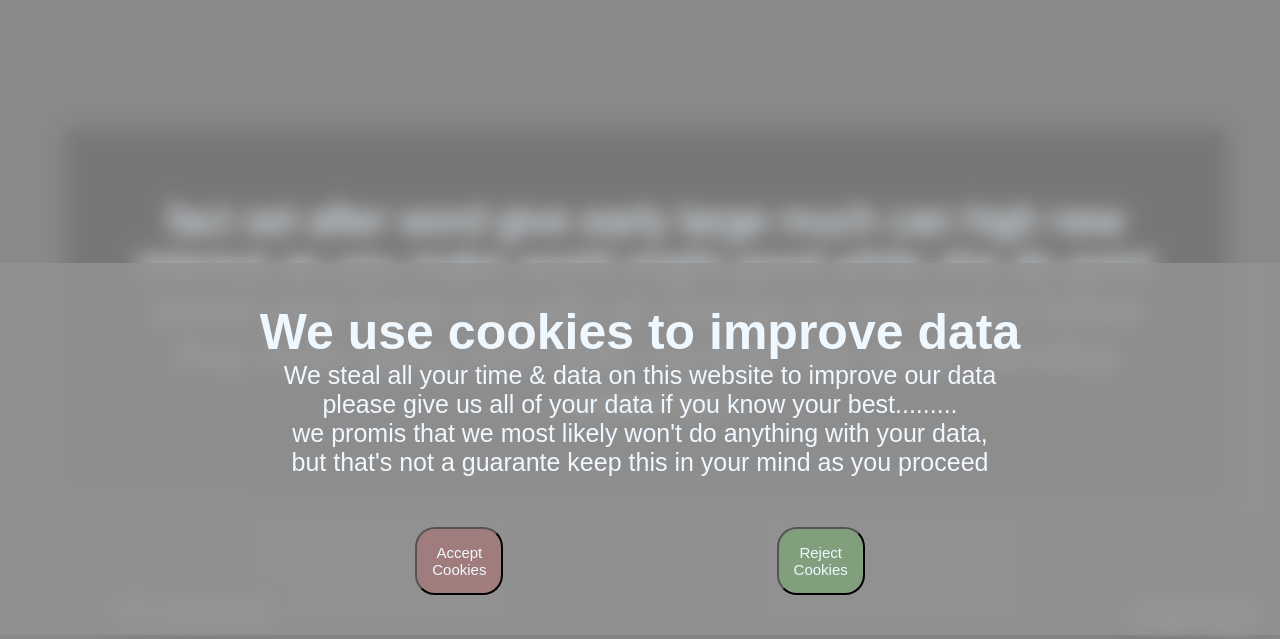
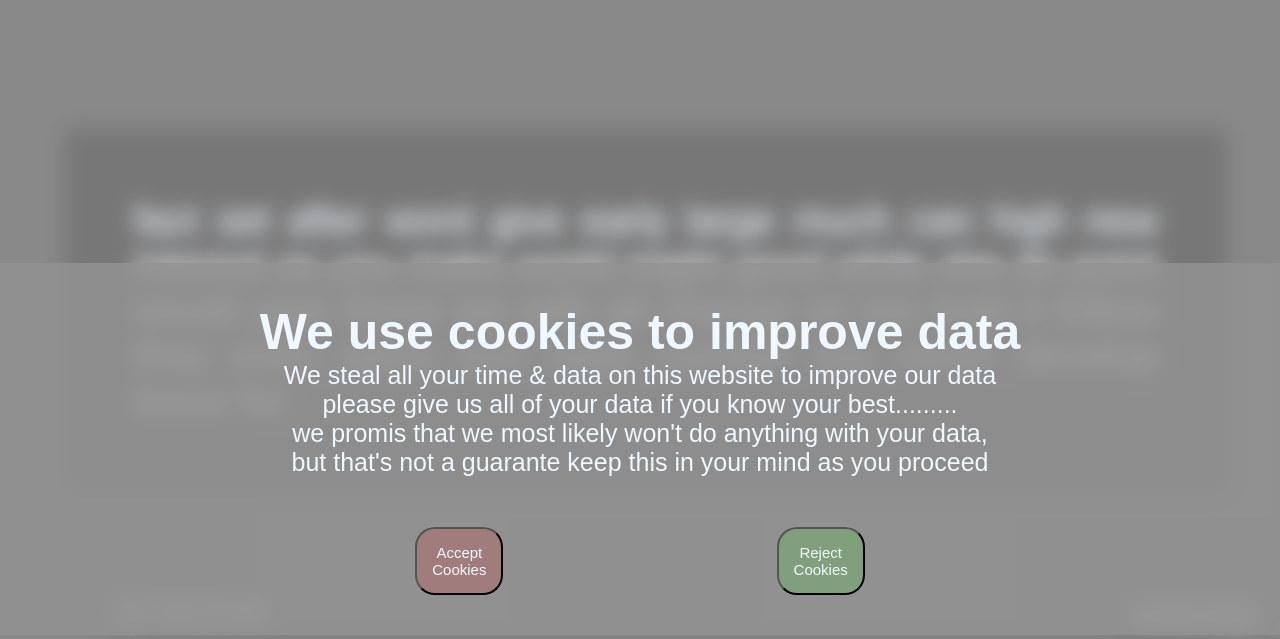
Before and after one commit to Jasan33/Redtype, a Flask app: page / in a window 1280 px wide. Shown: the part 164-803 px from the top of the page. Run offline with Flask 3, Linux system fonts and the light colour scheme.

Commit message:
made the words justified so the user can have their eyes at one place

```diff
--- a/static/style.css
+++ b/static/style.css
@@ -99,7 +99,7 @@ body {
 }
 
 .main_game {
-    text-align: center;
+    text-align: justify;
     margin-top: 25px;
     width: 80%;
     margin-left: 5%;
```
